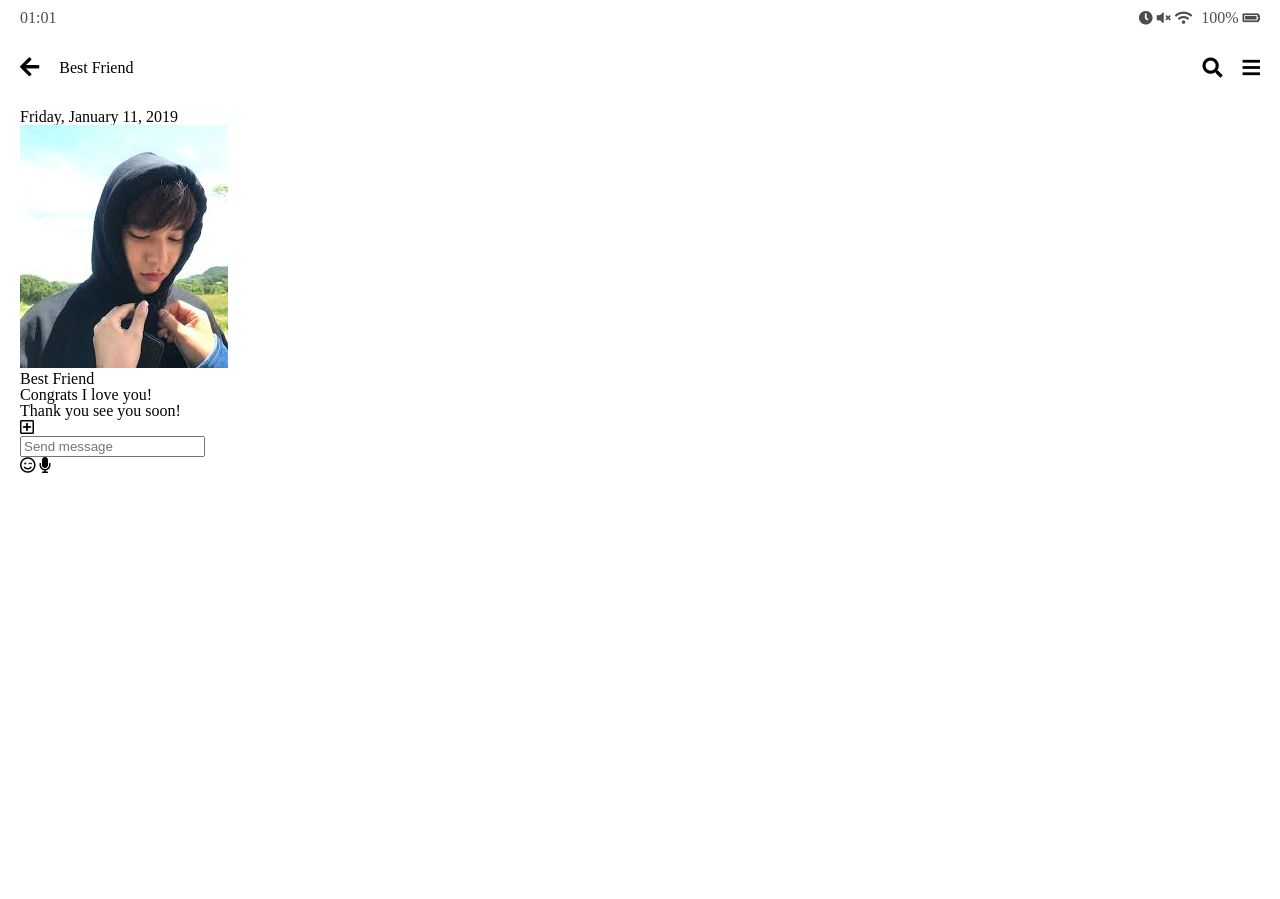
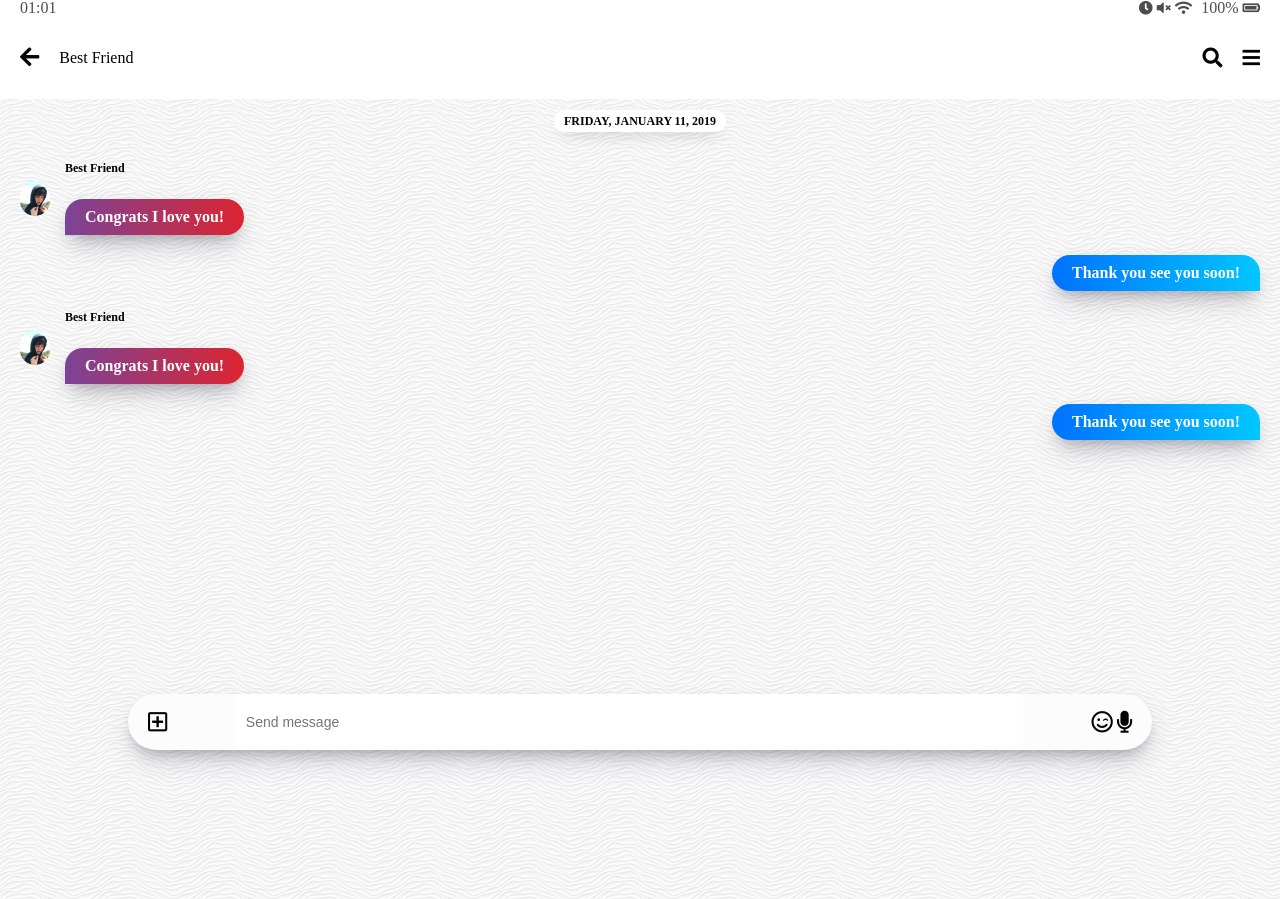
Before and after one commit to hyeonsuk/cloning, a plain HTML site: page kakao-clone/chat.html in a window 1280 px wide. Before the commit the page ends 800 px from the top, so only its background shows below. Drawn offline with Linux system fonts and the light colour scheme.

Commit message:
2.16 강의 완료

```diff
--- a/kakao-clone/chat.html
+++ b/kakao-clone/chat.html
@@ -11,7 +11,7 @@
     <link rel="stylesheet" href="css/styles.css" />
     <title>Chat | KaKao Clone</title>
 </head>
-<body>
+<body class="chats-body">
     <div class="status-bar">
         <div class="status-bar__cloumn">
             <span class="status-bar__clock">01:01 </span>
@@ -40,25 +40,41 @@
             </span>
         </div>
     </header>
-    <main class="chat">
+    <main class="chat-screen">
         <ul class="chat__messages">
             <span class="chat__timestamp">Friday, January 11, 2019</span>
             <li class="incoming-message message">
                 <img src="images/user1.jpg" alt="" class="m-avatar message__avatar">
                 <div class="message__content">
                     <span class="message__author">Best Friend</span>
-                    <div class="message__bubble">
+                    <span class="message__bubble">
                         Congrats I love you!
-                    </div>
+                    </span>
                 </div>
+            </li>
+            <li class="sent-message message">
                 <span class="message__timestamp"></span>
+                <div class="message__content">
+                    <span class="message__bubble">
+                        Thank you see you soon!
+                    </span>
+                </div>
             </li>
             <li class="incoming-message message">
+                <img src="images/user1.jpg" alt="" class="m-avatar message__avatar">
+                <div class="message__content">
+                    <span class="message__author">Best Friend</span>
+                    <span class="message__bubble">
+                        Congrats I love you!
+                    </span>
+                </div>
+            </li>
+            <li class="sent-message message">
                 <span class="message__timestamp"></span>
                 <div class="message__content">
-                    <div class="message__bubble">
+                    <span class="message__bubble">
                         Thank you see you soon!
-                    </div>
+                    </span>
                 </div>
             </li>
         </ul>
--- /dev/null
+++ b/kakao-clone/css/chat.css
@@ -0,0 +1,119 @@
+.chats-body {
+    padding: 0;
+}
+
+.chats-body .header,
+.chats-body .status-bar {
+    padding: 0px 20px;
+}
+
+.chat-screen {
+    background-image: url("../images/chat-background.png");
+    min-height: 100vh;
+    padding: 10px 0px;
+}
+
+.chat__write {
+    position: fixed;
+    bottom: 50px;
+    width: 80%;
+    margin: 0 auto;
+    left: 0;
+    right: 0;
+    display: flex;
+    justify-content: space-between;
+    align-items: center;
+    background-color: #fcfcfc;
+    padding: 0px 20px;
+    border-radius: 40px;
+    box-shadow: 0 13px 27px -5px rgba(50,50,93,.25), 0 8px 16px -8px rgba(0,0,0,.3), 0 -6px 16px -6px rgba(0,0,0,.025);
+}
+
+.chat__write i {
+    font-size: 22px;
+}
+
+.chat__write-column:nth-child(2) {
+    width: 80%;
+}
+
+.chat__write-column input {
+    width: 100%;
+    padding: 20px 10px;
+    border: none;
+    font-size: 14px;
+}
+
+.chat__write-column input:focus {
+    outline: none;
+}
+
+.chat-screen .chat__messages {
+    border-top: 1px solid #f7f7f7;
+    padding-top: 30px;
+    display: flex;
+    flex-direction: column;
+    align-items: center;
+    padding: 0px 20px;
+}
+
+.chat__messages .chat__timestamp {
+    background-color: white;
+    font-size: 12px;
+    padding: 5px 10px;
+    border-radius: 10px;
+    margin-bottom: 30px;
+    box-shadow: rgba(0, 0, 0, 0.3) 0px 8px 16px -8px,
+        rgba(0, 0, 0, 0.024) 0px -6px 16px -6px;
+    text-transform: uppercase;
+    font-weight: 700;
+}
+
+.message {
+    display: flex;
+    align-items: center;
+    margin-bottom: 20px;
+}
+
+.incoming-message {
+    align-self: flex-start;
+}
+
+.sent-message {
+    align-self: flex-end;
+}
+
+.incoming-message img {
+    width: 30px;
+    border-radius: 15px;
+    margin-right: 15px;
+}
+
+.message .message__bubble {
+    background-color: white;
+    box-shadow: 0 13px 27px -5px rgba(50,50,93,.25),
+        0 8px 16px -8px rgba(0,0,0,.3),
+        0 -6px 16px -6px rgba(0,0,0,.025);
+    padding: 10px 20px;
+    border-radius: 20px;
+    color: white;
+    font-weight: 600;
+    display: block;
+}
+
+.incoming-message .message__author {
+    margin-bottom: 25px;
+    display: block;
+    font-weight: 600;
+    font-size: 12px;
+}
+
+.incoming-message .message__bubble {
+    border-bottom-left-radius: 0px;
+    background-image: linear-gradient(to right, #7b4397, #dc2430);
+}
+
+.sent-message .message__bubble {
+    border-bottom-right-radius: 0px;
+    background-image: linear-gradient(to left, #00c6ff, #0072ff);
+}
--- a/kakao-clone/css/styles.css
+++ b/kakao-clone/css/styles.css
@@ -8,6 +8,7 @@
 @import "find.css";
 @import "more.css";
 @import "settings.css";
+@import "chat.css";
 
 * {
     box-sizing: border-box;
```
Also changed, not shown: kakao-clone/images/chat-background.png (added), kakao-clone/images/white-waves/readme.txt (added), kakao-clone/images/white-waves/white-waves.png (added).
